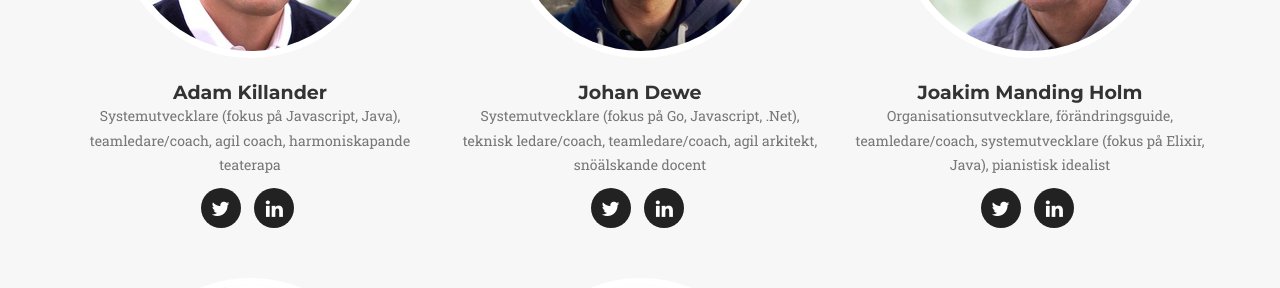
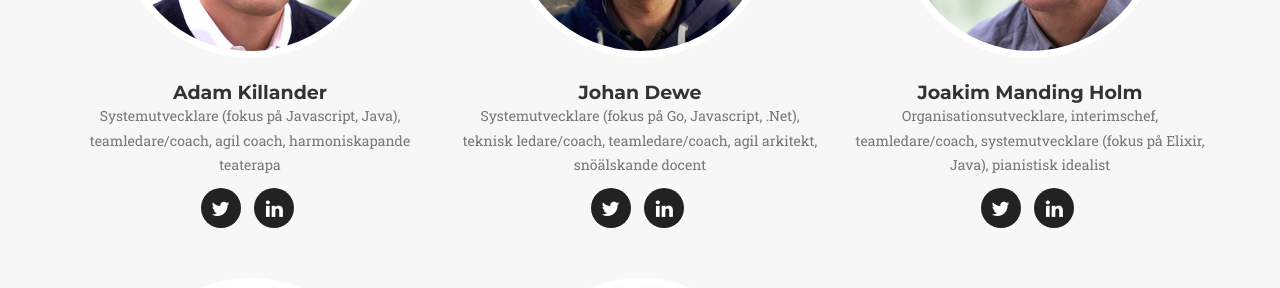
Before and after one commit to adaptiv/adaptiv_agency, a Jekyll site: the page built from index.html, in a window 1280 px wide and 900 px high, scrolled down 1656 px. Shown: the part 154-442 px from the top of the window. Built offline with Jekyll 4.4.1, drawn with Linux system fonts in a browser that asks for light colours; some web fonts are replaced.

Commit message:
Update consultant description JMH

```diff
--- a/_config.yml
+++ b/_config.yml
@@ -27,7 +27,7 @@ people:
 
 - name: Joakim Manding Holm
   pic: 3
-  about: Organisationsutvecklare, förändringsguide, teamledare/coach, systemutvecklare (fokus på Elixir, Java), pianistisk idealist
+  about: Organisationsutvecklare, interimschef, teamledare/coach, systemutvecklare (fokus på Elixir, Java), pianistisk idealist
   social:
   - title: twitter
     url: http://twitter.com/jockeholm
```
